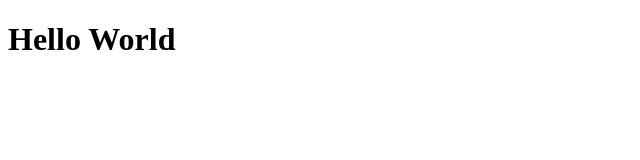
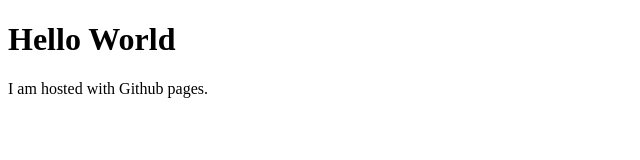
Before and after one commit to osga1291/oscarmiguelgandara, a plain HTML site: page myWebsite.html in a window 1280 px wide. Shown: the whole page, without its empty margins (0-640 px from the left). Drawn offline with Linux system fonts and the light colour scheme.

Commit message:
Initial Commit

```diff
--- a/myWebsite.html
+++ b/myWebsite.html
@@ -2,5 +2,6 @@
 <html>
 <body>
 <h1>Hello World</h1>
+<p> I am hosted with Github pages. </p>
 </body>
 </html>
```
